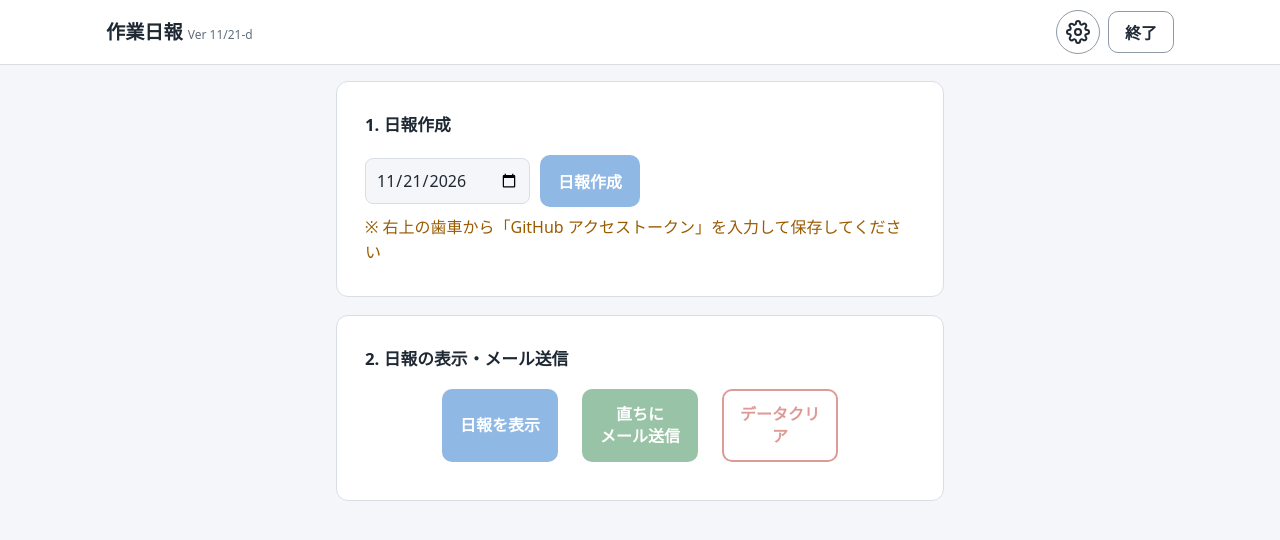
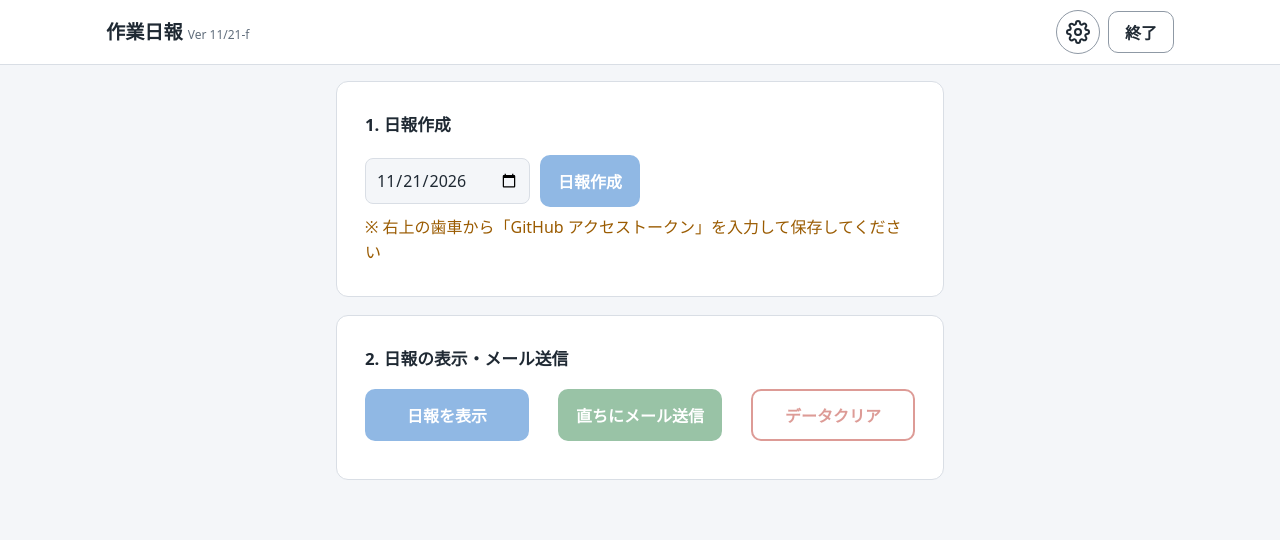
Before and after one commit to markone-1/cocona-report2-app, a plain HTML site: page index.html in a window 1280 px wide. Drawn offline with Linux system fonts and the light colour scheme.

Commit message:
日報の表示・メール送信のボタン：左右の幅を真ん中に合わせ、データクリアの高さをそろえる、Ver 11/21-f
Co-Authored-By: Claude Opus 5.5 <noreply@anthropic.com>

```diff
--- a/index.html
+++ b/index.html
@@ -49,9 +49,9 @@
   /* 欄を読み取り専用にすると右端の▼(カレンダー)印が消えるので、元どおり表示する */
   input[type=date][readonly]::-webkit-calendar-picker-indicator { display: block; opacity: 1; visibility: visible; cursor: pointer; }
   /* 日報を表示・直ちにメール送信・データクリアは同じ大きさにそろえる */
-  /* 横幅は真ん中のボタンを「直ちに／メール送信」の2行にしたとき（全角5文字＋左右の余白・枠）がちょうど入る幅。3つとも同じ大きさ */
-  .report-btns { display: flex; justify-content: center; gap: 24px; } /* 中央のボタンを真ん中に、左右に同じ間隔で並べる */
-  .report-btns button { flex: 0 1 calc(5em + 36px); min-width: 0; padding: 12px 16px; border-width: 2px; line-height: 1.4; } /* 画面が狭いときだけ縮む */
+  .report-btns { display: grid; grid-template-columns: 1fr auto 1fr; gap: 10px; align-items: center; }
+  .report-btns #viewBtn { justify-self: start; }
+  .report-btns #clearBtn { justify-self: end; padding: 12px 16px; } /* 高さを他の2つのボタンとそろえる */
   .wide { width: 100%; }
   .muted { color: var(--sub); font-size: .9rem; }
   .warn { color: var(--warn); }
@@ -112,7 +112,7 @@
 </head>
 <body>
 <header><div class="in">
-  <h1>作業日報 <small>Ver 11/21-d</small></h1>
+  <h1>作業日報 <small>Ver 11/21-f</small></h1>
   <div class="row" style="flex-wrap:nowrap;gap:8px">
     <button class="icon-btn" id="openSettings" aria-label="設定">
       <svg viewBox="0 0 24 24" fill="none" stroke="currentColor" stroke-width="2" stroke-linecap="round" stroke-linejoin="round" aria-hidden="true"><circle cx="12" cy="12" r="3"></circle><path d="M19.4 15a1.65 1.65 0 0 0 .33 1.82l.06.06a2 2 0 1 1-2.83 2.83l-.06-.06a1.65 1.65 0 0 0-1.82-.33 1.65 1.65 0 0 0-1 1.51V21a2 2 0 1 1-4 0v-.09A1.65 1.65 0 0 0 9 19.4a1.65 1.65 0 0 0-1.82.33l-.06.06a2 2 0 1 1-2.83-2.83l.06-.06A1.65 1.65 0 0 0 4.68 15a1.65 1.65 0 0 0-1.51-1H3a2 2 0 1 1 0-4h.09A1.65 1.65 0 0 0 4.6 9a1.65 1.65 0 0 0-.33-1.82l-.06-.06a2 2 0 1 1 2.83-2.83l.06.06A1.65 1.65 0 0 0 9 4.68a1.65 1.65 0 0 0 1-1.51V3a2 2 0 1 1 4 0v.09a1.65 1.65 0 0 0 1 1.51 1.65 1.65 0 0 0 1.82-.33l.06-.06a2 2 0 1 1 2.83 2.83l-.06.06A1.65 1.65 0 0 0 19.4 9a1.65 1.65 0 0 0 1.51 1H21a2 2 0 1 1 0 4h-.09a1.65 1.65 0 0 0-1.51 1z"></path></svg>
@@ -152,7 +152,7 @@
     <h2>2. 日報の表示・メール送信</h2>
     <div class="report-btns">
       <button id="viewBtn" class="primary" disabled>日報を表示</button>
-      <button id="mailBtn" class="green" disabled>直ちに<br>メール送信</button>
+      <button id="mailBtn" class="green" disabled>直ちにメール送信</button>
       <button id="clearBtn" class="quit" disabled>データクリア</button>
     </div>
     <p class="muted" id="status" style="margin:8px 0 0"></p>
@@ -731,6 +731,11 @@ $("#workDate").onclick = (e) => {
 try { report = JSON.parse(store.get(DRAFT) || "null"); } catch {}
 if (report) { $("#workDate").value = report.data.date; $("#status").textContent = reportLabel(); }
 updateUI();
+// 左右のボタン（日報を表示・データクリア）の幅を、真ん中のボタン（直ちにメール送信）の幅にそろえる。真ん中のボタンの幅は変えない
+function matchBtnWidth() { const w = $("#mailBtn").getBoundingClientRect().width; ["#viewBtn", "#clearBtn"].forEach((q) => $(q).style.width = w + "px"); }
+matchBtnWidth();
+addEventListener("resize", matchBtnWidth);
+document.fonts?.ready.then(matchBtnWidth);
 </script>
 </body>
 </html>
```
